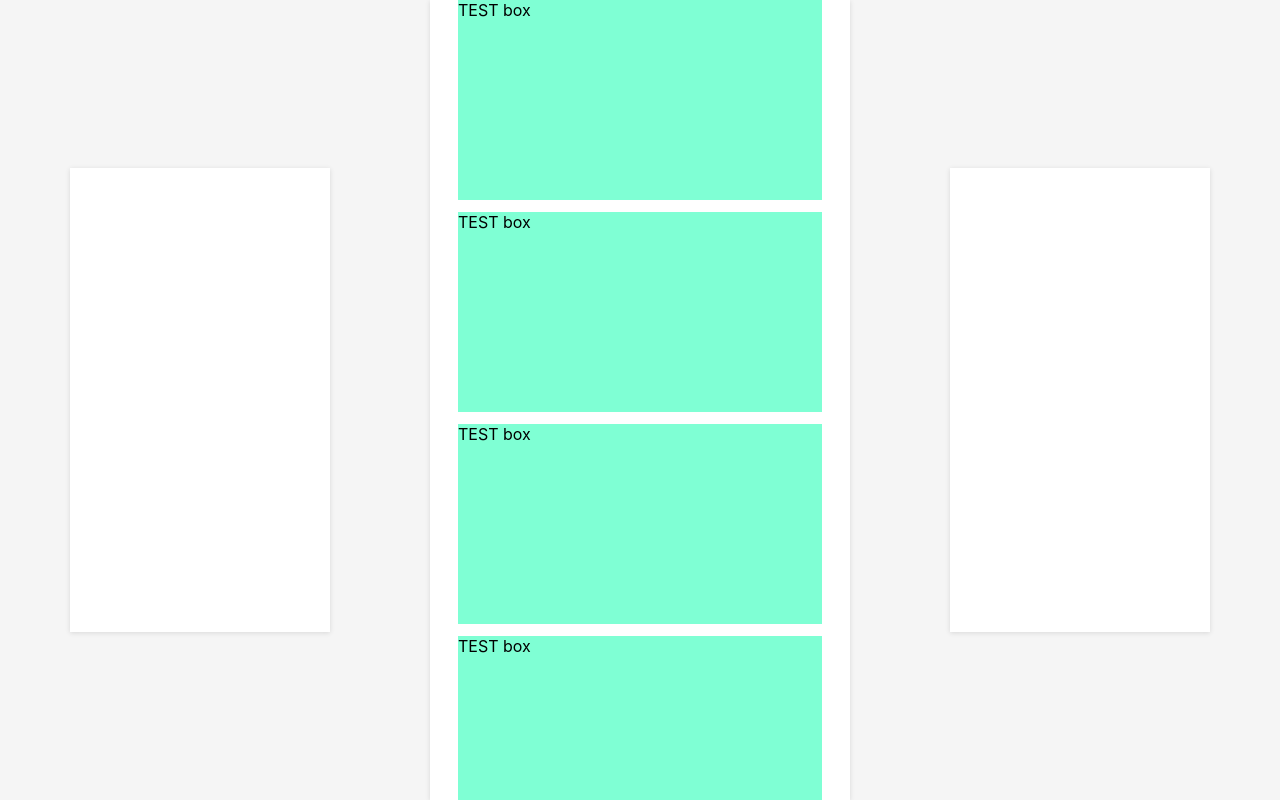
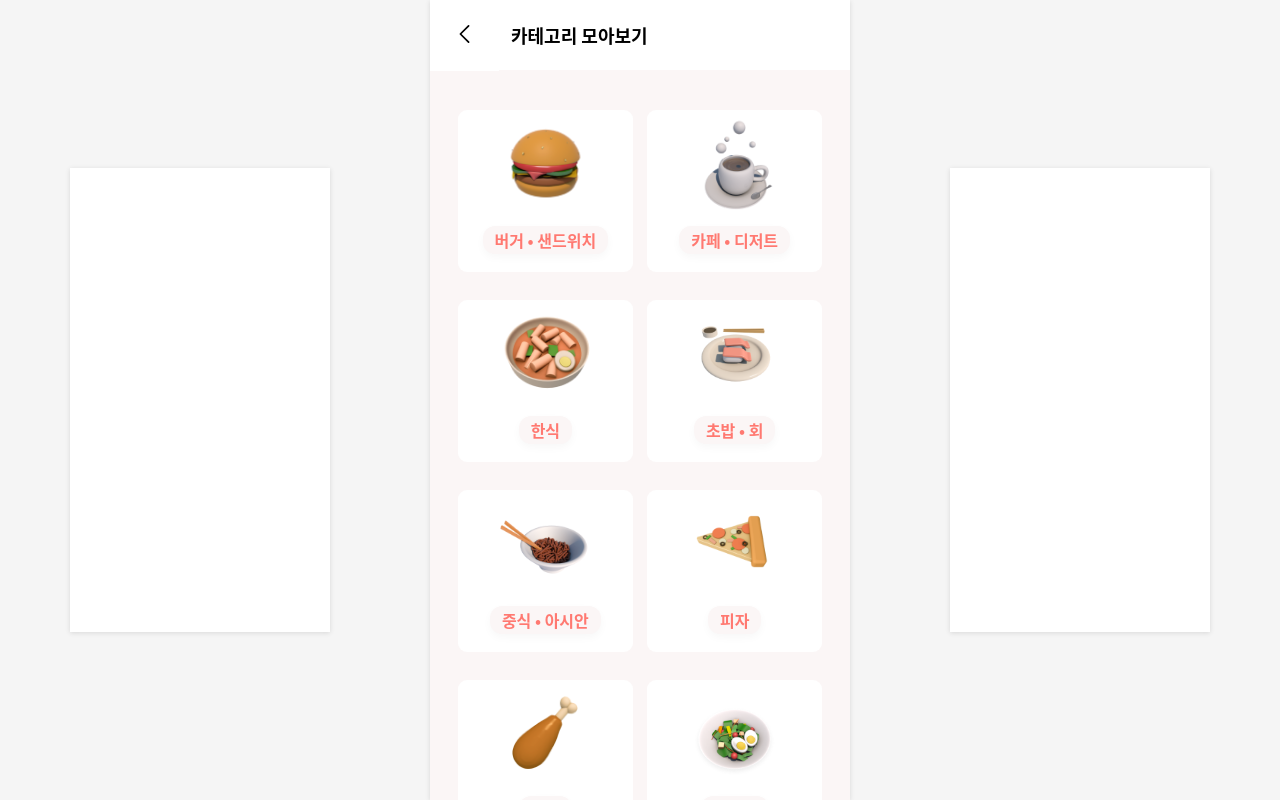
Before and after one commit to teamPotz/potz, a React (Vite) app in the folder client/: page / in a window 1280 px wide. Built offline with nearby package versions, Linux system fonts and the light colour scheme.

Commit message:
Feat: 카테고리 페이지 구현

```diff
--- a/client/src/App.jsx
+++ b/client/src/App.jsx
@@ -1,8 +1,9 @@
 import './App.css';
 import Template from './uiTemplate';
+import CategoryPage from './pages/Category';
 
 function App() {
-  return <Template></Template>;
+  return <CategoryPage></CategoryPage>;
 }
 
 export default App;
--- a/client/src/components/Category_Food.jsx
+++ b/client/src/components/Category_Food.jsx
@@ -14,7 +14,7 @@ import ChickenImg from '../../public/images/graphicImg/CategoryChicken.png';
 //import { Burger, Cafe, KoreanFood, Sushi, Pizza, Salad, Chicken, ChineseFood} from '../components/Category_Food';
 
 const FoodWrapper = styled.div`
-  padding-bottom: 10px;
+  padding-bottom: 18px;
   width: 48%;
   height: 100%;
   cursor: grab;
--- /dev/null
+++ b/client/src/components/TopNav.jsx
@@ -0,0 +1,60 @@
+import COLOR from '../utility/Color';
+import styled from 'styled-components';
+import Font from '../utility/Font';
+
+const TopNav = (props) => {
+  let { children } = props;
+
+  const TopNavWrapper = styled.nav`
+    display: flex;
+    align-items: center;
+    gap: 12px;
+    width: 100%;
+    height: 70px;
+    font-family: ${Font.FontKor};
+    font-weight: 700;
+    font-size: 18px;
+    background-color: ${COLOR.WHITE};
+  `;
+
+  const ButtonBack = styled.button`
+    padding: 20px;
+    border: none;
+    cursor: grab;
+    background-color: ${COLOR.WHITE};
+    &:hover {
+      background-color: ${COLOR.GRAY_100};
+    }
+  `;
+
+  const BackIcon = () => {
+    return (
+      <svg
+        width='29'
+        height='28'
+        viewBox='0 0 29 28'
+        fill='none'
+        xmlns='http://www.w3.org/2000/svg'
+      >
+        <path
+          d='M18.5837 22.1663L10.417 13.9997L18.5837 5.83301'
+          stroke='black'
+          strokeWidth='1.75'
+          strokeLinecap='round'
+          strokeLinejoin='round'
+        />
+      </svg>
+    );
+  };
+
+  return (
+    <TopNavWrapper>
+      <ButtonBack>
+        <BackIcon></BackIcon>
+      </ButtonBack>
+      <span>{children}</span>
+    </TopNavWrapper>
+  );
+};
+
+export default TopNav;
--- a/client/src/components/shareCommunityModal.jsx
+++ b/client/src/components/shareCommunityModal.jsx
@@ -26,7 +26,7 @@ const ShareCommunityModal = () => {
 
   const fontStyle = {
     fontFamily: Font.FontKor,
-    fontSize: '22px',
+    fontSize: '24px',
     fontWeight: '700',
     color: COLOR.GRAY_500,
   };
--- /dev/null
+++ b/client/src/pages/Category.jsx
@@ -0,0 +1,106 @@
+import '../App.css';
+import Container from 'react-bootstrap/Container';
+import { Row } from 'react-bootstrap';
+import Col from 'react-bootstrap/Col';
+import COLOR from '../utility/Color';
+import TopNav from '../components/TopNav';
+import { useState, useEffect } from 'react';
+import {
+  Burger,
+  Cafe,
+  KoreanFood,
+  Sushi,
+  Pizza,
+  Salad,
+  Chicken,
+  ChineseFood,
+} from '../components/Category_Food';
+
+//contents_container 안에 UI 구현 하시면 됩니다!
+
+function CategoryPage() {
+  const [displayHeight, setdisplayHeight] = useState(window.innerHeight);
+
+  useEffect(() => {
+    const ReSizeHandler = () => {
+      setdisplayHeight(window.innerHeight);
+    };
+
+    //윈도우 리사이즈가 일어나면 콜백 호출
+    window.addEventListener('resize', ReSizeHandler);
+
+    return () => {
+      window.removeEventListener('resize', ReSizeHandler);
+    };
+  }, []);
+
+  let [userName, setUserName] = useState('수현');
+
+  const backgroundStyle = {
+    backgroundColor: COLOR.POTZ_PINK_100,
+  };
+
+  const style1 = {
+    display: 'flex',
+    flexDirection: 'column',
+    justifyContent: 'space-around',
+    marginTop: '40px',
+    height: 'auto',
+    marginBottom: '0px',
+  };
+
+  const categoryContainer = {
+    display: 'flex',
+    flexDirection: 'column',
+    justifyContent: 'space-between',
+  };
+
+  const category = {
+    marginBottom: '28px',
+    display: 'flex',
+    width: '100%',
+    justifyContent: 'space-between',
+  };
+
+  return (
+    <Container className='background'>
+      <Row className='row1'>
+        <Col className='col1'>
+          <div className='side_container'></div>
+        </Col>
+        <Col className='col2'>
+          <div className='potz_container' style={backgroundStyle}>
+            <nav>
+              <TopNav>카테고리 모아보기</TopNav>
+            </nav>
+            <div className='contents_container' style={style1}>
+              <div style={categoryContainer}>
+                <div style={category}>
+                  <Burger></Burger>
+                  <Cafe></Cafe>
+                </div>
+                <div style={category}>
+                  <KoreanFood> </KoreanFood>
+                  <Sushi></Sushi>
+                </div>
+                <div style={category}>
+                  <ChineseFood></ChineseFood>
+                  <Pizza></Pizza>
+                </div>
+                <div style={category}>
+                  <Chicken></Chicken>
+                  <Salad></Salad>
+                </div>
+              </div>
+            </div>
+          </div>
+        </Col>
+        <Col className='col3'>
+          <div className='side_container'></div>
+        </Col>
+      </Row>
+    </Container>
+  );
+}
+
+export default CategoryPage;
```
